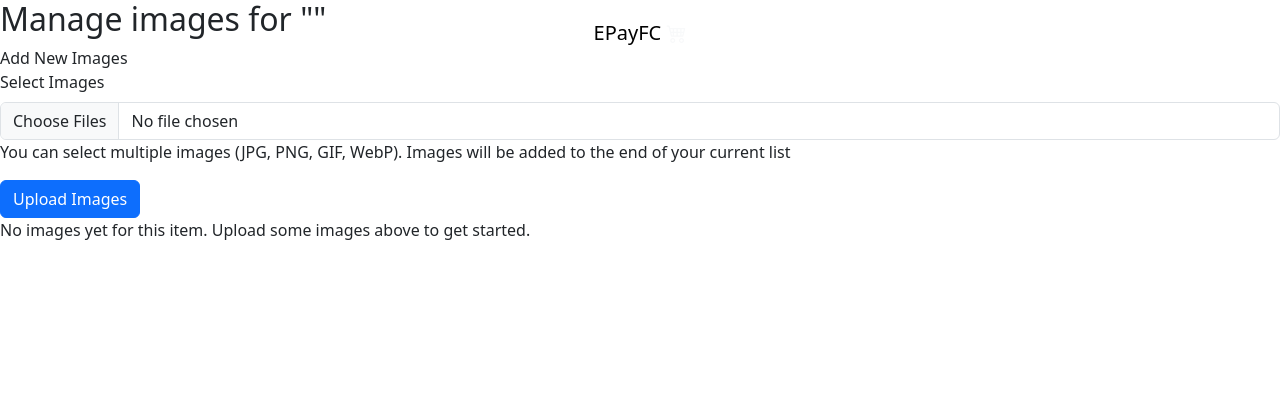
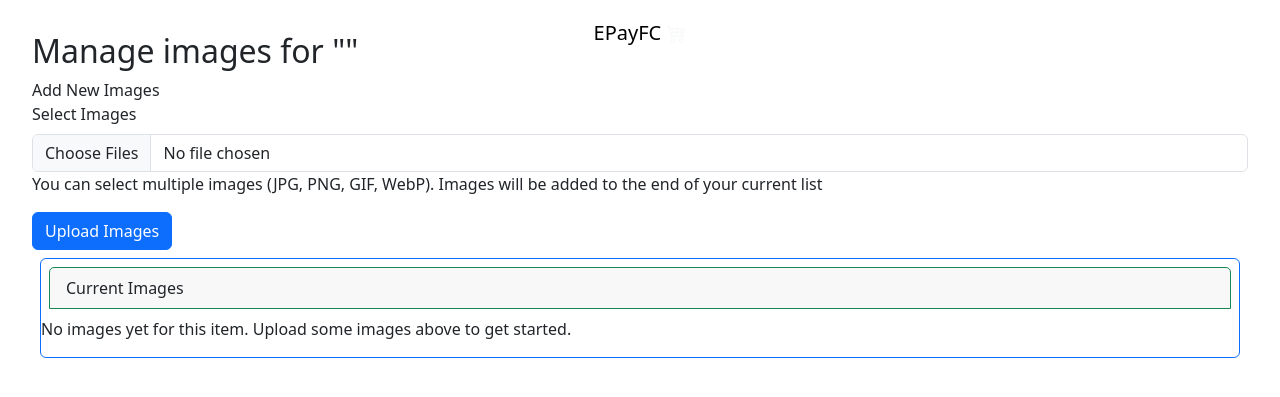
Before and after one commit to cihanaslan12/EPayFC, a PHP site: the page made by view/view_manage_images.php in a window 1280 px wide. Shown: the top 397 px of the page. Run offline with PHP 8.4, Linux system fonts and the light colour scheme; the template is opened without the code that fills it, so the values that code supplies are empty.

Commit message:
feat(manage_images): ajustements visuel

```diff
--- a/controller/ControllerItem.php
+++ b/controller/ControllerItem.php
@@ -67,6 +67,10 @@ class ControllerItem extends Controller {
         }
 
         $manage_images = [
+            'show_back' => true,
+            'backUrl' => 'item/openitem',
+            'page_title' => "Manage Images",
+            'show_save' => false,
             'item' => $item,
             'error' => $error,
             'images' => $images,
--- a/view/view_manage_images.php
+++ b/view/view_manage_images.php
@@ -14,40 +14,46 @@
             <?php require 'header_menu.php'; ?>
         </header>
 
-        <main>
+        <main class="p-3 m-3">
             <h2>Manage images for "<?= $item->get_title(); ?>"</h2>
 
             <div>
-                <form action="item/manage_images" method="POST">
+                <form action="item/manage_images/<?= $item->get_id() ?>" method="POST" enctype="multipart/form-data">
                     <div class="card-upload">
                         <div class="card-header">
                             Add New Images
                             <div class="card-body">
                                 <div class="file mb-3">
                                     <label for="formFileMultiple" class="form-label">Select Images</label>
-                                    <input type="file" class="form-control" id="formFileMultiple" multiple>
+                                    <input type="file" name="image[]" class="form-control" id="formFileMultiple" multiple>
                                     <p>You can select multiple images (JPG, PNG, GIF, WebP). Images will be added to the end of your current list</p>
+                                    <?php if(isset($error)): ?>
+                                        <p class="text-danger"><?= $error ?></p>
+                                    <?php endif; ?>
                                 </div>
-                                <button class="btn btn-primary" id="image">Upload Images</button>
+                                <button type="submit" class="btn btn-primary" id="image">Upload Images</button>
                             </div>
                         </div>
                     </div>
-                    <div class="card-current-images">
+                    <div class="card-current-images card border-primary m-2">
+                        <div class="card-header card border-success m-2">Current Images</div>
                         <?php if(isset($images) && count($images) > 0): ?>
+                            <div class="row row-cols-md-4 card border-danger m-2">
                             <?php foreach ($images as $image): ?>
-                                <div class="card-header">
-                                    Current Images
-                                    <div class="card-body">
-                                        <img src="<?= $image->get_picture_thumbnail() ?>" alt="item_thumbnail">
+                                <div class="card-thumb card border-warning m-2 p-2">
+                                    <img src="<?= $image->get_picture_thumbnail() ?>" alt="item_thumbnail">
+                                    <div class="card-btn card border-info m-2 p-2">
                                         <button class="arrow-btn"><i class="bi bi-arrow-left"></i></button>
                                         <button class="arrow-btn"><i class="bi bi-arrow-right"></i></button>
                                         <button class="delete-btn"><i class="bi bi-x"></i></button>
                                     </div>
                                 </div>
                             <?php endforeach; ?>
+                            </div>
                         <?php else: ?>
                             <p>No images yet for this item. Upload some images above to get started.</p>
                         <?php endif; ?>
+                        </div>
                     </div>
                 </form>
             </div>
```
